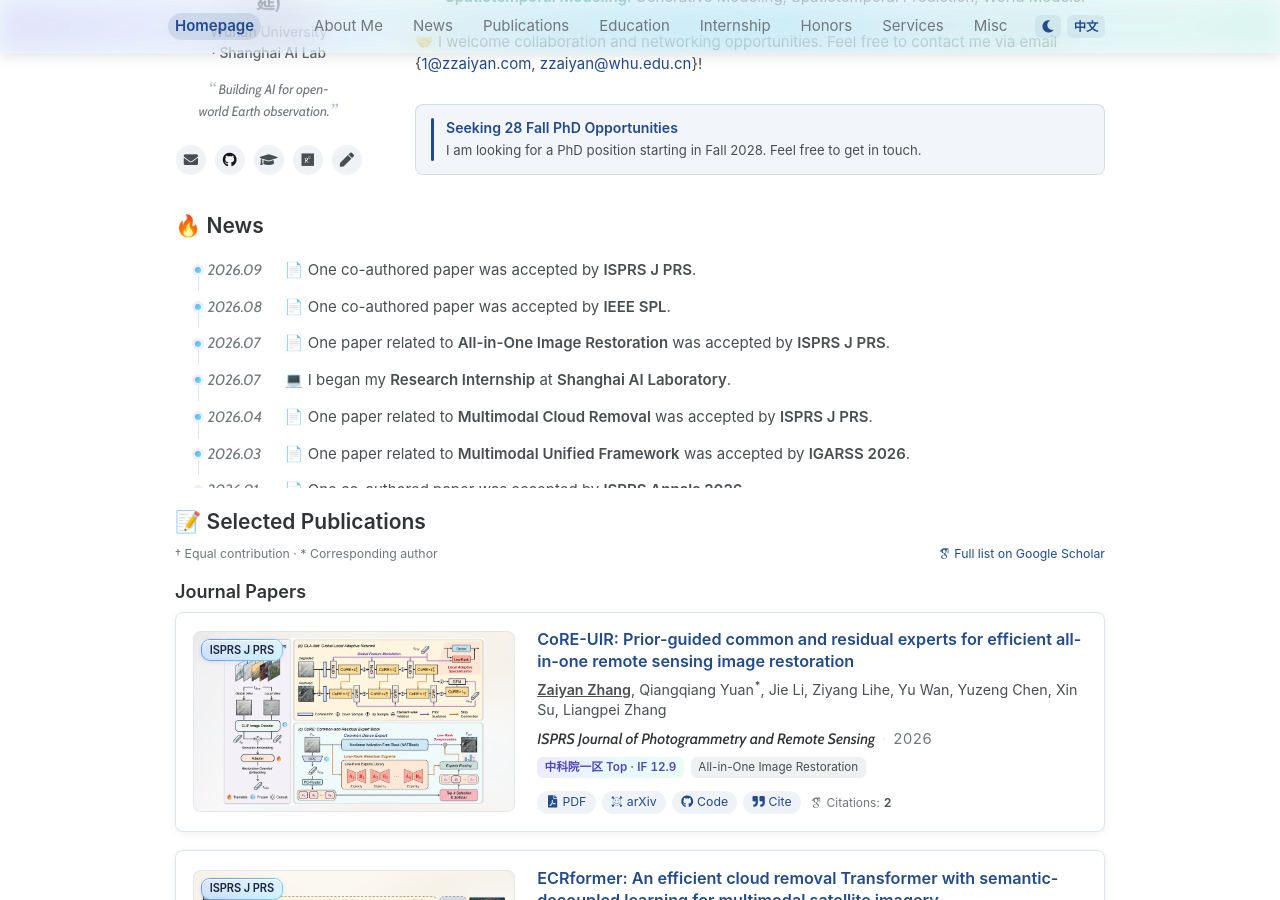
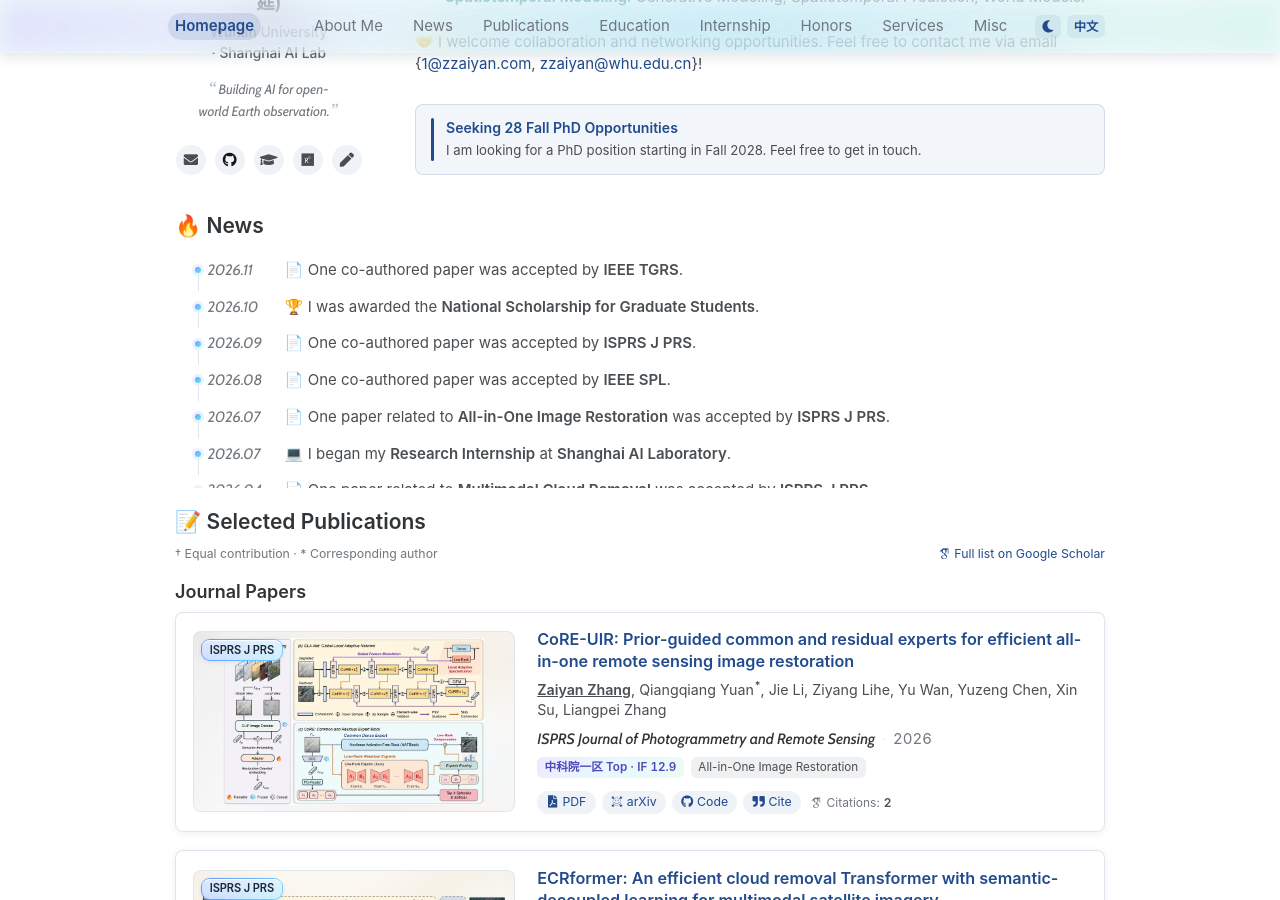
Before and after one commit to zzaiyan/zzaiyan.github.io, a Jekyll site: the page built from _pages/about.md, in a window 1280 px wide and 900 px high, scrolled down 408 px. Built offline with Jekyll 4.4.1, drawn with Linux system fonts in a browser that asks for light colours; some web fonts are replaced; a script that is not in the unit is left out; some of the changed lines change nothing that is shown.

Commit message:
更新论文录用与国家奖学金新闻

```diff
--- a/_data/news.json
+++ b/_data/news.json
@@ -1,4 +1,16 @@
 [
+    {
+        "date": "2026.11",
+        "emoji": "📄",
+        "content": "One co-authored paper was accepted by **IEEE TGRS**.",
+        "content_zh": "一篇合作论文被 **IEEE TGRS** 录用。"
+    },
+    {
+        "date": "2026.10",
+        "emoji": "🏆",
+        "content": "I was awarded the **National Scholarship for Graduate Students**.",
+        "content_zh": "我获得了 **研究生国家奖学金**。"
+    },
     {
         "date": "2026.09",
         "emoji": "📄",
@@ -52,11 +64,5 @@
         "emoji": "📄",
         "content": "One paper related to **Time Series Reconstruction** was accepted by **IEEE TGRS**.",
         "content_zh": "一篇关于 **时序图像重建** 的论文被 **IEEE TGRS** 录用。"
-    },
-    {
-        "date": "2024.06",
-        "emoji": "🏆",
-        "content": "We won the **Grand Prize (Top 0.1%)** and **20,000 RMB** cash in the **12th \"Teddy Cup\" Data Mining Challenge** [[link]](https://www.tipdm.org/dsej12/2429.jhtml).",
-        "content_zh": "我们在第12届**“泰迪杯”数据挖掘挑战赛**中获得**特等奖 (Top 0.1%)** 及 **2万元**奖金 [[link]](https://www.tipdm.org/dsej12/2429.jhtml)。"
     }
 ]
```
